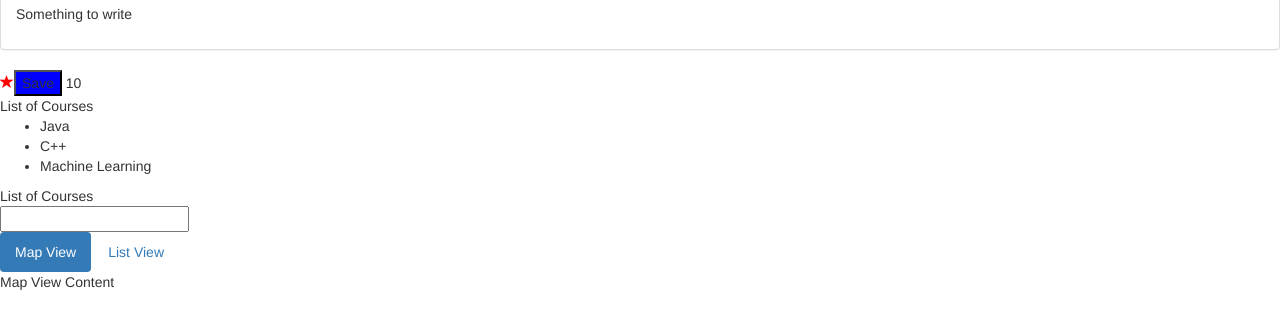
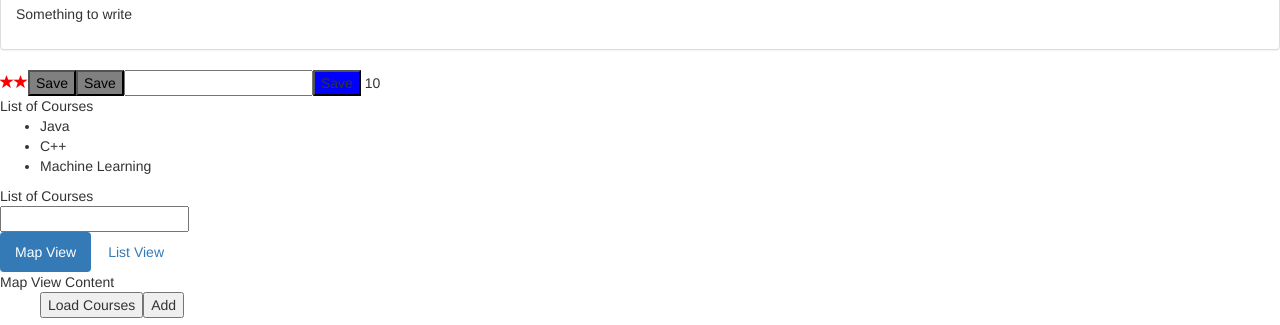
Before and after one commit to murtoza10/hello-world, an Angular app: page / in a window 1280 px wide. Shown: the part 1014-1339 px from the top of the page. Before the commit the page ends 1306 px from the top, so only its background shows below. Built offline with nearby package versions, Linux system fonts and the light colour scheme.

Commit message:
ngFor and Custom Directives

```diff
--- a/src/app/app.module.ts
+++ b/src/app/app.module.ts
@@ -14,6 +14,7 @@
 import { TitleCaseComponent } from './title-case/title-case.component';
 import { BtcolorchangeComponent } from './btcolorchange/btcolorchange.component';
 import { LikeComponent } from './like/like.component';
+import { InputFormatDirective } from './input-format.directive';
 
 @NgModule({
   declarations: [
@@ -25,7 +26,8 @@
     TitleCaseComponent,
     TitleCasePipe,
     BtcolorchangeComponent,
-    LikeComponent
+    LikeComponent,
+    InputFormatDirective
   ],
   imports: [
     BrowserModule,
--- a/src/app/courses/courses.component.html
+++ b/src/app/courses/courses.component.html
@@ -8,3 +8,12 @@
     <div *ngSwitchCase="'list'">List View Content</div>
     <div *ngSwitchDefault>Otherwise</div>
 </div>
+
+<ul>
+        <button (click)="loadCourse()">Load Courses</button>
+    <button (click)="onAdd()">Add</button>
+    <li *ngFor="let course of courses; even as isEven; trackBy: trackCourse">
+        {{course.name}} <span *ngIf="isEven">  Even  </span>
+        <button (click)="onRemove(course)">Remove</button>
+    </li>
+</ul>
--- a/src/app/courses/courses.component.ts
+++ b/src/app/courses/courses.component.ts
@@ -7,4 +7,21 @@
 })
 export class CoursesComponent {
   viewMode ='map';
+  courses;
+  onAdd(){
+    this.courses.push({id:3,name:'Angular'});
+  }
+  onRemove(course){
+    this.courses.splice(this.courses.indexOf(course),1);
+  }
+  loadCourse(){
+    this.courses =[
+      {id:1, name: 'Java'},
+      {id:2, name: 'Machine Learning'},
+      {id:3, name: 'Data Science'}
+    ];
+  }
+  trackCourse(index,course){
+    return course ? course.id : undefined;
+  }
 }
--- /dev/null
+++ b/src/app/input-format.directive.ts
@@ -0,0 +1,20 @@
+import { Directive,Input,ElementRef,HostListener } from '@angular/core';
+
+@Directive({
+  selector: '[appInputFormat]'
+})
+export class InputFormatDirective {
+
+  @Input('appInputFormat') format;
+  constructor(private el: ElementRef) { }
+  @HostListener('focus') onFocus(){
+    console.log("focused");
+  }
+
+  @HostListener('blur') onBlur(){
+    let value:string = this.el.nativeElement.value;
+    if(this.format=='lowercase') this.el.nativeElement.value= value.toLowerCase();
+    else this.el.nativeElement.value= value.toUpperCase();
+  }
+
+}
--- a/src/app/starselect/starselect.component.html
+++ b/src/app/starselect/starselect.component.html
@@ -13,3 +13,35 @@
     [class.glyphicon-star-empty] = "!isSelected"
     (click)="onClick()"
     ></span>
+
+    <span
+    class = "glyphicon"
+    [ngClass]="{
+        'glyphicon-star': isSelected,
+        'glyphicon-star-empty': !isSelected
+    }"
+    (click)="onClick()"
+    ></span>
+
+    <button
+        [style.backgroundColor]="canSave ? 'green' : 'gray'"
+        [style.color]="canSave ? 'white' : 'black'"
+        [style.fontWeight]= "CanSave ? 'bold' : 'normal'"
+    >
+        Save
+    </button>
+
+    <button
+        [ngStyle]="{
+            backgroundColor: canSave ? 'green' : 'gray',
+            color: canSave ? 'white' : 'black',
+            fontWeight: CanSave ? 'bold' : 'normal'
+        }"
+    >
+        Save
+    </button>
+
+    <span *ngIf="task.assignee">{{task.assignee.name}}</span>
+    <span>{{task.assignee?.name}}</span>
+
+    <input type="text" [appInputFormat]="'uppercase'">
--- a/src/app/starselect/starselect.component.ts
+++ b/src/app/starselect/starselect.component.ts
@@ -1,19 +1,22 @@
-import { Component, OnInit } from '@angular/core';
+import { Component } from '@angular/core';
 
 @Component({
   selector: 'starselect',
   templateUrl: './starselect.component.html',
   styleUrls: ['./starselect.component.css']
 })
-export class StarselectComponent implements OnInit {
+export class StarselectComponent {
 
   isSelected = true;
   onClick(){
     this.isSelected = !this.isSelected;
 }
-  constructor() { }
+  canSave =false;
 
-  ngOnInit() {
+  task={
+    title: 'Review the Applications',
+    assignee: null
   }
 
+
 }
```
Also changed, not shown: 1 other file (tests, documents, lock files or other folders).
